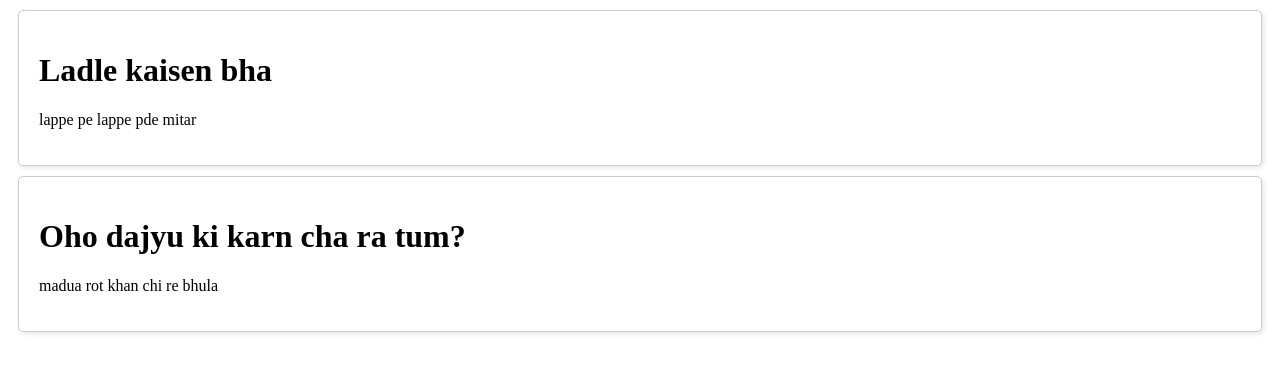
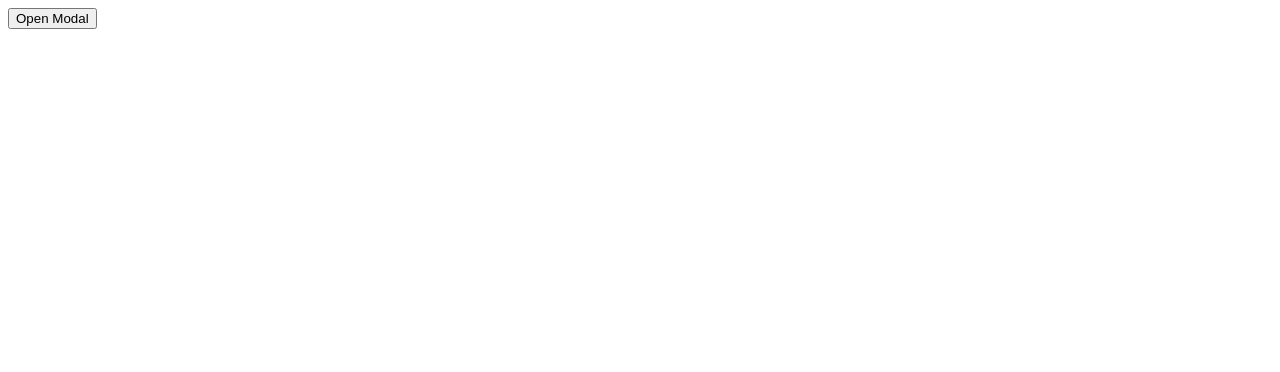
Before and after one commit to vaibhavjoc/React-Basics, a React (Vite) app: page / in a window 1280 px wide. Shown: the top 372 px of the page. Built offline with nearby package versions, Linux system fonts and the light colour scheme.

Commit message:
Children another example

```diff
--- a/src/App.jsx
+++ b/src/App.jsx
@@ -2,28 +2,43 @@ import React from 'react';
 import { useState } from 'react'
 
 function App() {
-  return (<div>
-    <Card>
-      <h1>Ladle kaisen bha</h1>
-      <p>lappe pe lappe pde mitar</p>
-    </Card>
-    <Card>
-      <h1>Oho dajyu ki karn cha ra tum?</h1>
-      <p>madua rot khan chi re bhula</p>
-    </Card>
-  </div>)
+  const [isModalOpen, setModalOpen] = useState(false);
+
+  return (
+    <div>
+      <button onClick={() => setModalOpen(true)}>Open Modal</button>
+      <Modal isOpen={isModalOpen} onClose={() => setModalOpen(false)}>
+        <h2>Gabru Night</h2>
+        <p>You are welcome to React Gabru Night....</p>
+      </Modal>
+    </div>
+  )
 }
 
-function Card({children}){
-  return (<div style={{
-            border: '1px solid #ccc',
-            borderRadius: '5px',
-            padding: '20px',
-            margin: '10px',
-            boxShadow: '2px 2px 5px rgba(0, 0, 0, 0.1)',
-        }}>
-    {children}
-  </div>)
+function Modal({ isOpen, onClose, children }) {
+  if (!isOpen) return null;
+
+  return (
+    <div style={{
+      position: 'fixed',
+      top: 0,
+      left: 0,
+      right: 0,
+      bottom: 0,
+      backgroundColor: 'rgba(0, 0, 0, 0.5)',
+      display: 'flex',
+      justifyContent: 'center',
+      alignItems: 'center',
+    }}>
+      <div style={{
+        background: 'white',
+        padding: '20px',
+        borderRadius: '5px',
+      }}>
+        <button onClick={onClose}>Close</button>
+        {children}
+      </div>
+    </div>)
 }
 
 export default App
```
